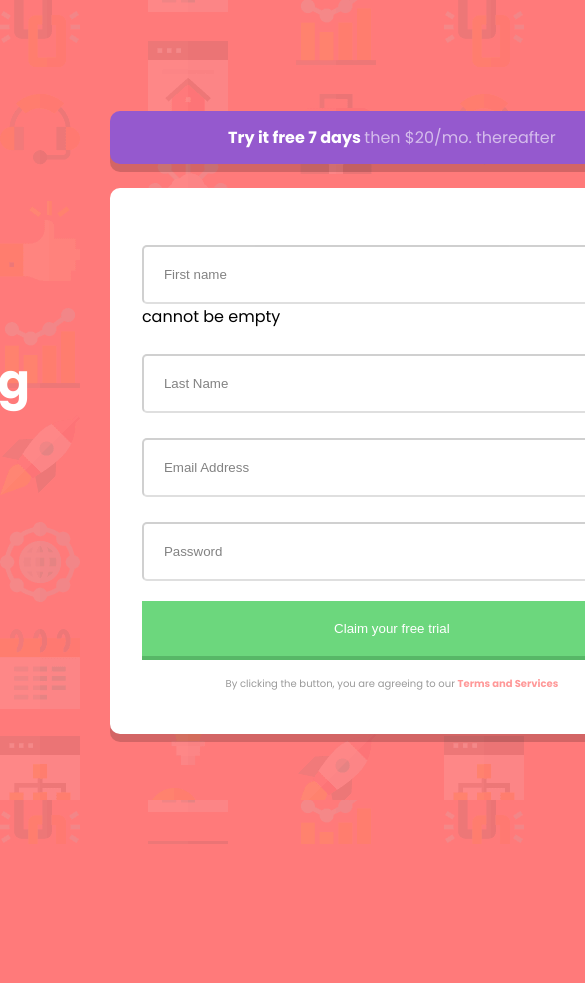
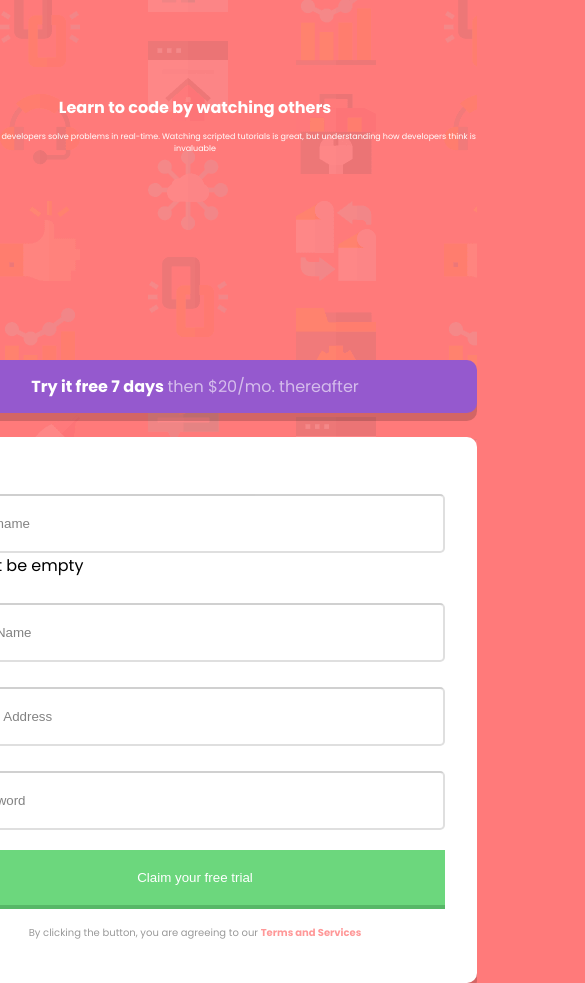
Before and after one commit to AlexOnWax/Marathon-Js_1_Alex_Manu, a plain HTML site: page index.html in a window 390 px wide. Shown: the top 983 px of the page, 585 px wide, since content can reach past the window. Before the commit the page ends 844 px from the top, so only its background shows below. Drawn offline with Linux system fonts and the light colour scheme.

Commit message:
Modification balise p + debut responsive designe

```diff
--- a/index.html
+++ b/index.html
@@ -16,9 +16,7 @@
 <div class="main-grid">
   <div id="left-content">
   <h1>Learn to code by watching others</h1>
-
-  <p id="text-explication">See how experienced developers solve problems in real-time. Watching scripted tutorials is great,
-
+  <p id="text-explication">See how experienced developers solve problems in real-time. Watching scripted tutorials is great, but understanding how developers think is invaluable</p>
 </div>
 <div id="right-content">
   <div class="try-it">Try it free 7 days <span id="price">then $20/mo. thereafter</span></div>
--- a/style.css
+++ b/style.css
@@ -13,6 +13,9 @@ body {
     margin-left: 150px;
     margin-right: 150px;
     height: 100vh;
+}
+#left-content {
+    margin-bottom: 20%;
 }
 
 #left-content > h1 {
@@ -96,3 +99,30 @@ button:hover{
 footer {
     display: none;
 }
+
+@media screen and (max-width: 662px) {
+    #main-content {
+
+    }
+
+    #left-content {
+        grid-column: 1;
+        grid-row: 1;
+        text-align: center;
+        margin-top: 15%;
+    }
+    #left-content > h1 {
+        font-size: 16px;
+    }
+    #left-content > p {
+        font-size: 8px;
+    }
+    #right-content {
+        grid-column: 1;
+        grid-row: 2;
+        margin-right: 0;
+    }
+    .try-it {
+
+    }
+}
```
